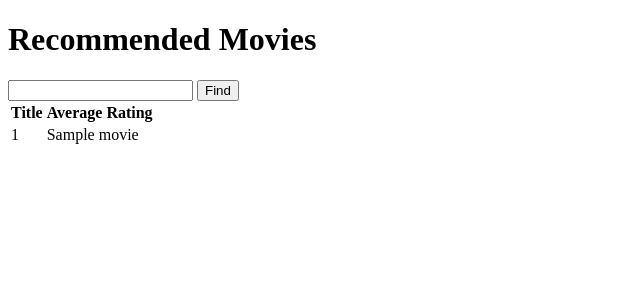
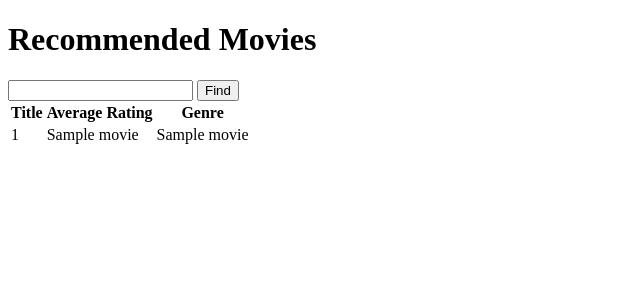
Before and after one commit to poonlucas/CS564, a Flask app: template templates/recommendmovie.html in a window 1280 px wide. Shown: the top 300 px of the page, without its empty margins (0-640 px from the left). Run offline with Flask 3, Linux system fonts and the light colour scheme; the template is opened without the code that fills it: most values are stand-ins (such as "Sample title", 1, 10 or a date in 2020); parts of the project's set-up code (start-up, migrations or seed data) failed here and were passed over.

Commit message:
fixed sql

```diff
--- a/app.py
+++ b/app.py
@@ -35,17 +35,16 @@ def create_app():
     def get_movie_recommendation():
         genre = request.args.get('genre')
         sql = f'''
-        SELECT DISTINCT(m.title),  average_rating
+        SELECT avg_ratings.title, avg_ratings.average_rating, g.genre_name
         FROM genre g
         JOIN has_genre hg ON g.genre_id = hg.genre_id
-        JOIN movies m ON hg.movie_id = m.movie_id
         JOIN (
-            SELECT m.movie_id, m.title, m.imdb_picture_url, AVG(r.rating) AS average_rating
+            SELECT m.movie_id, m.title, AVG(r.rating) AS average_rating
             FROM movies m
             JOIN ratings r ON m.movie_id = r.movie_id
-            GROUP BY m.movie_id, m.title, m.imdb_picture_url
-        ) AS avg_ratings
-        WHERE avg_ratings.average_rating >= 2.5 AND g.genre_name = '{genre}'
+            GROUP BY m.movie_id, m.title
+        ) as avg_ratings ON hg.movie_id = avg_ratings.movie_id
+        WHERE g.genre_name = '{genre}'
         ORDER BY average_rating DESC
         LIMIT 10;
         '''
--- a/templates/recommendmovie.html
+++ b/templates/recommendmovie.html
@@ -17,6 +17,7 @@
             <tr>
                 <th>Title</th>
                 <th>Average Rating</th>
+                <th>Genre</th>
             </tr>
         </thead>
         <tbody>
@@ -24,6 +25,7 @@
             <tr>
                 <td>{{ movie[0] }}</td>
                 <td>{{ movie[1] }}</td>
+                <td>{{ movie[2] }}</td>
             </tr>
             {% endfor %}
         </tbody>
```
